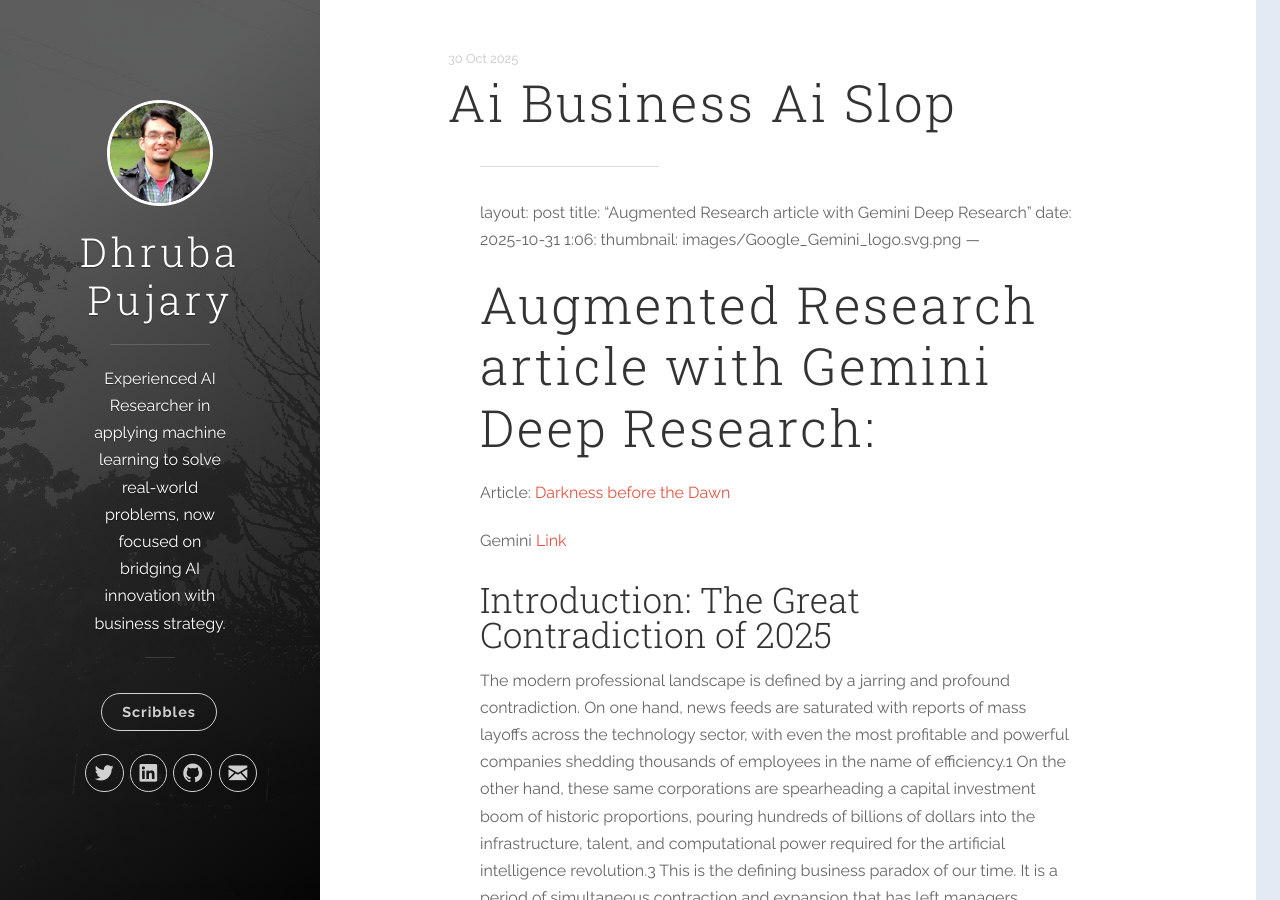
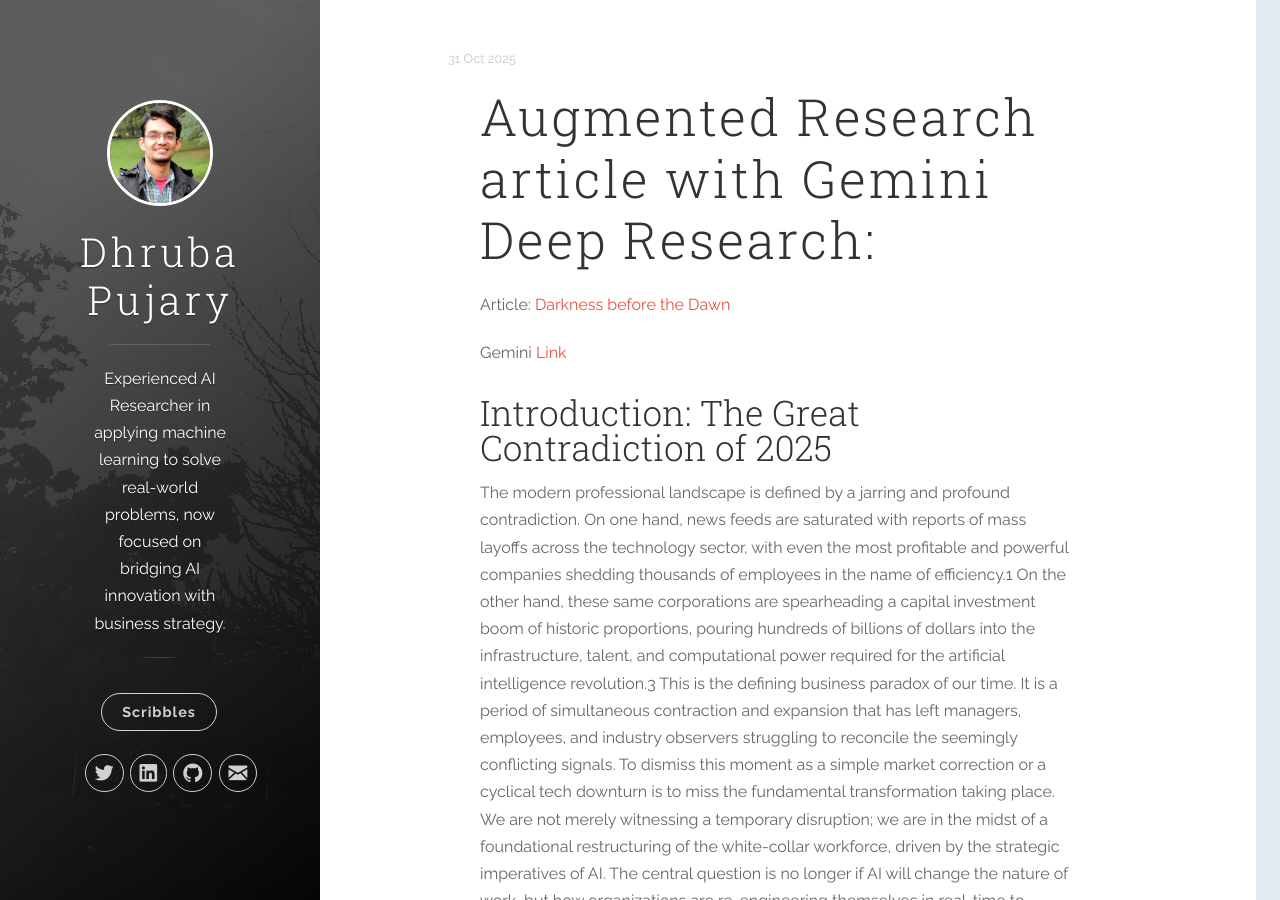
Before and after one commit to druv022/druv022.github.io, a Jekyll site: the page built from _posts/2025-10-30-Augmented_Doc.md, in a window 1280 px wide and 900 px high. Built offline with Jekyll 4.4.1, drawn with Linux system fonts in a browser that asks for light colours.

Commit message:
fix issue

```diff
--- a/_posts/2025-10-30-ai-business-AI-SLOP.md
+++ b/_posts/2025-10-30-Augmented_Doc.md
@@ -1,13 +1,12 @@
-
 ---
 layout: post
 title:  "Augmented Research article with Gemini Deep Research"
 date:   2025-10-31 1:06:
-thumbnail: images/Google_Gemini_logo.svg.png
+thumbnail: images/Screenshot 2025-06-15 at 10.20.23 PM.png
 ---
 
 # Augmented Research article with Gemini Deep Research:
-Article: [Darkness before the Dawn](2025-10-30-ai-business.md)
+Article: [Darkness before the Dawn](https://druv022.github.io/2025/ai-business/)
 
 Gemini [Link](https://gemini.google.com/share/e8e18c52e899)
 
```
